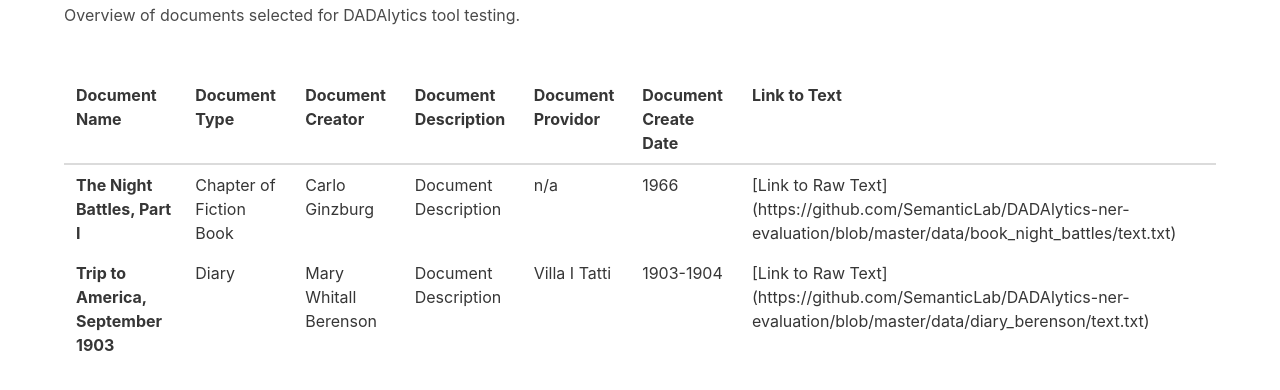
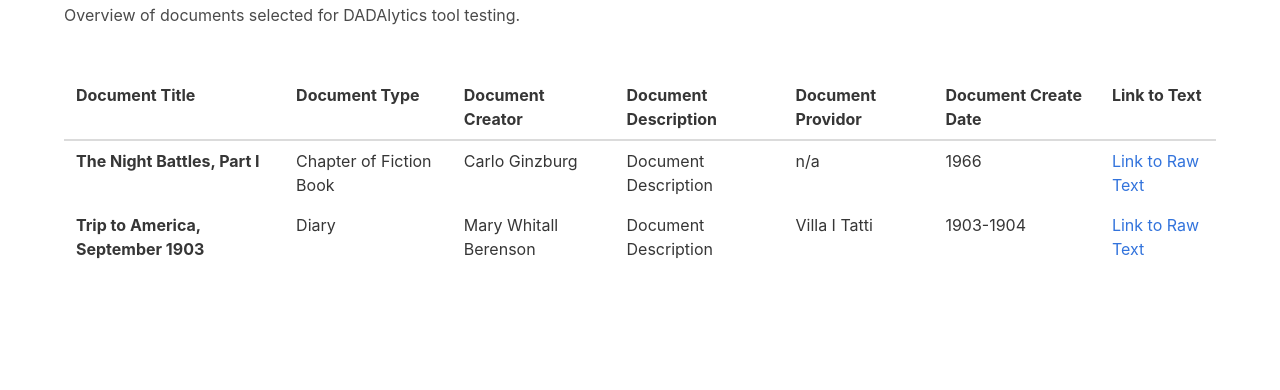
Before and after one commit to SemanticLab/DADAlytics-ner-evaluation, a plain HTML site: page document_summary.html in a window 1280 px wide. Shown: the part 102-492 px from the top of the page. Drawn offline with Linux system fonts and the light colour scheme.

Commit message:
Update document_summary.html

```diff
--- a/document_summary.html
+++ b/document_summary.html
@@ -33,7 +33,7 @@
 		<table class="table is-fullwidth">
 		  <thead>
 		    <tr>
-		      <th>Document Name</th>
+		      <th>Document Title</th>
 		      <th>Document Type</th>
 		      <th>Document Creator</th>
 		      <th>Document Description</th>
@@ -51,7 +51,7 @@
 		      <td>Document Description</td>
 		      <td>n/a</td>
 		      <td>1966</td>
-		      <td>[Link to Raw Text](https://github.com/SemanticLab/DADAlytics-ner-evaluation/blob/master/data/book_night_battles/text.txt)</td>
+		      <td><a href="https://github.com/SemanticLab/DADAlytics-ner-evaluation/blob/master/data/book_night_battles/text.txt">Link to Raw Text</a></td>
 		    </tr>
 		  </tbody>
 
@@ -63,7 +63,7 @@
 		      <td>Document Description</td>
 		      <td>Villa I Tatti</td>
 		      <td>1903-1904</td>
-		      <td>[Link to Raw Text](https://github.com/SemanticLab/DADAlytics-ner-evaluation/blob/master/data/diary_berenson/text.txt)</td>
+		      <td><a href="https://github.com/SemanticLab/DADAlytics-ner-evaluation/blob/master/data/diary_berenson/text.txt">Link to Raw Text</a></td>
 		    </tr>
 		  </tbody>
 		</table>
```
